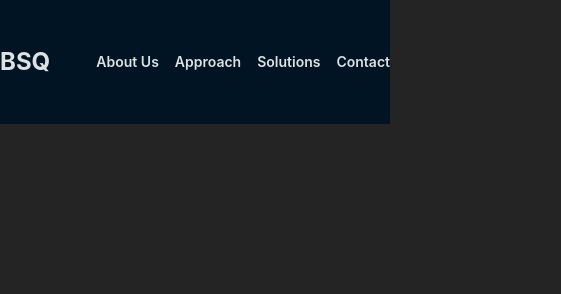
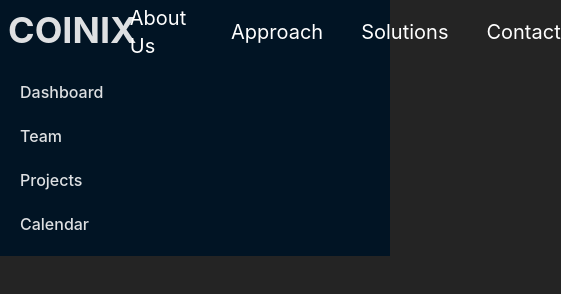
Before and after one commit to gumennii/w-coinix, a website built with Vite: page src/index.html in a window 390 px wide. Shown: the whole page, 561 px wide, since content can reach past the window. Built offline with nearby package versions, Linux system fonts and the light colour scheme.

Commit message:
feat(1599) added navbar in header

```diff
--- a/src/index.html
+++ b/src/index.html
@@ -1,5 +1,6 @@
 <!doctype html>
 <html lang="en">
+
 <head>
   <meta charset="UTF-8" />
   <!-- TODO: add logo here -->
@@ -8,20 +9,88 @@
   <title>Coinix</title>
   <link href="./output.css" rel="stylesheet">
 </head>
+
 <body class="bg-darkBlue">
-    <header>
-      <div class="flex items-center justify-between py-12 max-w-[1640px] m-auto">
-        <div class="min-w-0 flex-1">
-          <h2 class="text-2xl font-bold leading-7 text-gray-900 sm:truncate sm:text-3xl sm:tracking-tight">BSQ</h2>
+  <nav class="bg-gray-800">
+    <div class="mx-auto max-w-7xl px-2 sm:px-6 lg:px-8">
+      <div class="relative flex h-16 items-center justify-between">
+        <!-- <div class="sm:hidden absolute inset-y-0 left-0 flex items-center">
+          <button type="button"
+            class="relative inline-flex items-center justify-center rounded-md p-2 text-gray-400 hover:bg-gray-700 hover:text-white focus:outline-none focus:ring-2 focus:ring-inset focus:ring-white"
+            aria-controls="mobile-menu" aria-expanded="false">
+            <span class="absolute -inset-0.5"></span>
+            <span class="sr-only">Open main menu</span>
+            <svg class="block h-6 w-6" fill="none" viewBox="0 0 24 24" stroke-width="1.5" stroke="currentColor"
+              aria-hidden="true">
+              <path stroke-linecap="round" stroke-linejoin="round" d="M3.75 6.75h16.5M3.75 12h16.5m-16.5 5.25h16.5" />
+            </svg>
+            <svg class="hidden h-6 w-6" fill="none" viewBox="0 0 24 24" stroke-width="1.5" stroke="currentColor"
+              aria-hidden="true">
+              <path stroke-linecap="round" stroke-linejoin="round" d="M6 18L18 6M6 6l12 12" />
+            </svg>
+          </button>
         </div>
-        <div class="flex items-center gap-x-4 sm:gap-x-6">
-          <a href="#" class="text-sm font-semibold leading-6 text-gray-900 sm:block">About Us</a>
-          <a href="#" class="text-sm font-semibold leading-6 text-gray-900 sm:block">Approach</a>
-          <a href="#" class="text-sm font-semibold leading-6 text-gray-900 sm:block">Solutions</a>
-          <a href="#" class="text-sm font-semibold leading-6 text-gray-900 sm:block">Contact</a>
+        <div class="flex flex-1 items-center justify-center sm:items-stretch sm:justify-start">
+          <div class="flex flex-shrink-0 items-center">
+            <a href="#" class="text-4xl font-bold leading-7 text-gray-900 sm:truncate sm:text-3xl sm:tracking-tight">COINIX</a>
+          </div>
+          <div class="hidden sm:ml-6 sm:block">
+            <div class="flex space-x-4">
+              <a href="#" class="rounded-md bg-gray-900 px-3 py-2 text-sm font-medium text-white"
+                aria-current="page">Dashboard</a>
+              <a href="#"
+                class="rounded-md px-3 py-2 text-sm font-medium text-gray-300 hover:bg-gray-700 hover:text-white">Team</a>
+              <a href="#"
+                class="rounded-md px-3 py-2 text-sm font-medium text-gray-300 hover:bg-gray-700 hover:text-white">Projects</a>
+              <a href="#"
+                class="rounded-md px-3 py-2 text-sm font-medium text-gray-300 hover:bg-gray-700 hover:text-white">Calendar</a>
             </div>
           </div>
-    </header>
+        </div> -->
+
+        <div class="flex flex-1 items-center justify-center sm:items-stretch sm:justify-between">
+          <div class="min-w-0">
+            <a href="#" class="text-4xl font-bold leading-7 text-gray-900 sm:truncate sm:text-3xl sm:tracking-tight">COINIX</a>
+          </div>
+          <div class="flex items-center gap-x-6">
+            <a href="#" class="text-xl font-normal text-[#fff] mr-3.5 hover:text-[#7ab9ed]">About Us</a>
+            <a href="#" class="text-xl font-normal text-[#fff] mr-3.5 hover:text-[#7ab9ed]">Approach</a>
+            <a href="#" class="text-xl font-normal text-[#fff] mr-3.5 hover:text-[#7ab9ed]">Solutions</a>
+            <a href="#" class="text-xl font-normal text-[#fff] hover:text-[#7ab9ed]">Contact</a>
+          </div>
+        </div>
+      </div>
+    </div>
+
+    <!-- Mobile menu, show/hide based on menu state. -->
+    <div class="sm:hidden" id="mobile-menu">
+      <div class="space-y-1 px-2 pb-3 pt-2">
+        <!-- Current: "bg-gray-900 text-white", Default: "text-gray-300 hover:bg-gray-700 hover:text-white" -->
+        <a href="#" class="block rounded-md bg-gray-900 px-3 py-2 text-base font-medium text-white"
+          aria-current="page">Dashboard</a>
+        <a href="#"
+          class="block rounded-md px-3 py-2 text-base font-medium text-gray-300 hover:bg-gray-700 hover:text-white">Team</a>
+        <a href="#"
+          class="block rounded-md px-3 py-2 text-base font-medium text-gray-300 hover:bg-gray-700 hover:text-white">Projects</a>
+        <a href="#"
+          class="block rounded-md px-3 py-2 text-base font-medium text-gray-300 hover:bg-gray-700 hover:text-white">Calendar</a>
+      </div>
+    </div>
+  </nav>
+  <!-- <header>
+      <div class="flex items-center justify-between px-12 py-12 max-w-[1640px] m-auto">
+        <div class="min-w-0">
+          <a href="#" class="text-4xl font-bold leading-7 text-gray-900 sm:truncate sm:text-3xl sm:tracking-tight">COINIX</a>
+        </div>
+        <div class="flex items-center gap-x-6">
+          <a href="#" class="text-xl font-normal text-[#fff] mr-3.5 hover:text-[#7ab9ed]">About Us</a>
+          <a href="#" class="text-xl font-normal text-[#fff] mr-3.5 hover:text-[#7ab9ed]">Approach</a>
+          <a href="#" class="text-xl font-normal text-[#fff] mr-3.5 hover:text-[#7ab9ed]">Solutions</a>
+          <a href="#" class="text-xl font-normal text-[#fff] hover:text-[#7ab9ed]">Contact</a>
+        </div>
+      </div>
+    </header> -->
   <script type="module" src="/main.js"></script>
 </body>
+
 </html>
--- a/tailwind.config.js
+++ b/tailwind.config.js
@@ -3,13 +3,14 @@ module.exports = {
   content: ["./src/**/*.{html,js}"],
   theme: {
     screens: {
-      // sm: '480px',
-      // md: '768px',
-      // lg: '976px',
-      // xl: '1440px',
+      sm: '480px',
+      md: '768px',
+      lg: '976px',
+      xl: '1440px',
     },
     colors: {
       darkBlue: '#011424',
+      lightBlue: '#7ab9ed'
     },
     fontFamily: {
       // sans: ['Graphik', 'sans-serif'],
```
Also changed, not shown: src/output.css. Lines whose indentation alone changed are shown as unchanged.
